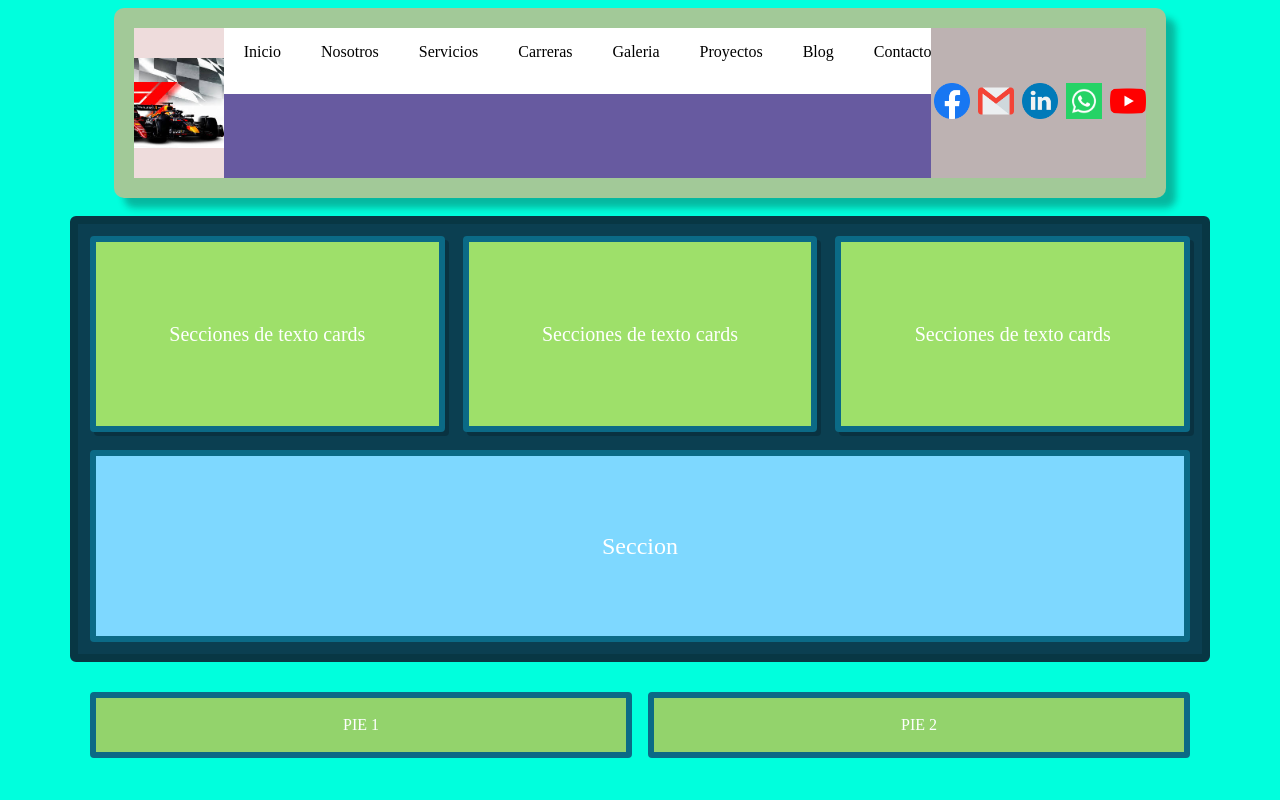
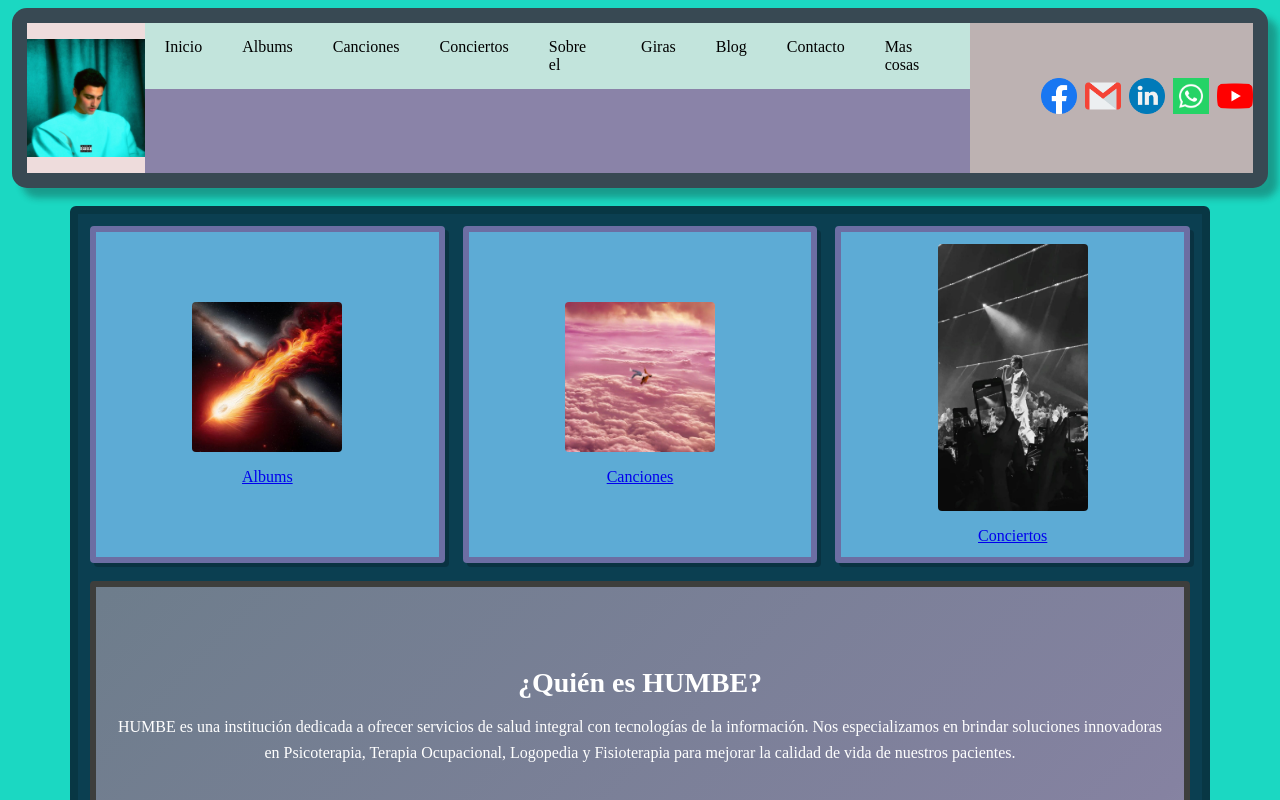
Before and after one commit to Jaqui177/SITIO-TI, a plain HTML site: page index.html in a window 1280 px wide. Shown: the top 800 px of the page. Drawn offline with Linux system fonts and the light colour scheme.

Commit message:
Se agregaron imagenes al index y se modifico tanto como el intex y como el css

```diff
--- a/css/style.css
+++ b/css/style.css
@@ -2,15 +2,15 @@ h1{
     color: rgb(2, 2, 2);
 }
 body{
-    background-color: rgb(0, 255, 221);
+    background-color: rgb(27, 216, 194);
 }
 #encabezado{
-background-color: rgb(162, 201, 152);
+background-color: rgb(56, 73, 83);
 height: 150px;
-width: 80%;
+width: 97%;
 margin: 0 auto;
-border-radius: 10px;
-padding: 20px;
+border-radius: 15px;
+padding: 15px;
 box-shadow: 10px 10px 7px rgba(20, 20, 20, 0.3);
 display: flex;
 }
@@ -28,7 +28,7 @@ display: flex;
 }
 
 .menu{
-    background-color: rgb(103, 90, 160);
+    background-color: rgb(138, 131, 168);
     width: 70%;
 }
 .menu ul{
@@ -36,7 +36,7 @@ display: flex;
     padding: 0%;
     margin: 0%;
     display: flex;
-    background-color: rgb(255, 255, 255);
+    background-color: rgb(194, 228, 220);
 
 }
 
@@ -52,7 +52,7 @@ display: flex;
 }
 
 .menu ul li a:hover{
-    background-color: rgb(186, 212, 124);
+    background-color: rgb(64, 92, 126);
     padding: 15 px 20px;
 }
 .redes{
@@ -66,15 +66,39 @@ display: flex;
 
 #contenido-principal{ margin: 18px auto; padding: 12px; background: #0b3f51; border: 8px solid #083744; border-radius:6px; max-width:1100px; }
 .tarjetas{ display:flex; gap:18px; margin-bottom:18px; }
-.card{ flex:1; min-height:160px; background:#9ee06a; color:#fff; display:flex; align-items:center; justify-content:center; font-size:20px; border:6px solid #0b6a86; border-radius:4px; box-shadow: 4px 4px 0 rgba(0,0,0,0.2); text-align:center; padding:12px; }
+.card{ flex:1; min-height:280px; background:#5dabd5; color:#e10b0b; display:flex; align-items:center; justify-content:center; border:6px solid #6c6ea3; border-radius:4px; box-shadow: 4px 4px 0 rgba(0,0,0,0.2); text-align:center; padding:12px; }
+.card-content{ display:flex; flex-direction:column; align-items:center; gap:12px; }
+.card-img{ width:100%; max-width:150px; height:auto; border-radius:4px; }
+.card p{ margin:0; font-size:16px; }
 
-.gran-seccion{ background:#7ed8ff; height:180px; color:#fff; display:flex; align-items:center; justify-content:center; border:6px solid #0b6a86; border-radius:4px; font-size:24px; }
+@keyframes backgroundMove {
+    0% { background-position: 0% 50%; }
+    50% { background-position: 100% 50%; }
+    100% { background-position: 0% 50%; }
+}
+
+.gran-seccion{
+    background: linear-gradient(-45deg, #c1ced4, #8582a1, #647b83, #9b8888);
+    background-size: 400% 400%;
+    animation: backgroundMove 8s ease infinite;
+    min-height:220px;
+    color:#fff;
+    display:flex;
+    align-items:center;
+    justify-content:center;
+    border:6px solid #3d3e3c;
+    border-radius:4px;
+    padding:20px;
+}
+.gran-seccion-content{ text-align:center; }
+.gran-seccion-content h2{ margin-top:0; margin-bottom:15px; font-size:28px; }
+.gran-seccion-content p{ margin:0; font-size:16px; line-height:1.6; }
 
 .botones-js{ margin: 14px auto; text-align:center; gap:8px; display:flex; justify-content:center; flex-wrap:wrap; }
-.botones-js button{ padding:8px 12px; margin:6px; border-radius:6px; border: none; background:#93d36c; color:#073a3f; cursor:pointer; }
+.botones-js button{ padding:8px 12px; margin:6px; border-radius:6px; border: none; background:#93d36c; color:#b48889; cursor:pointer; }
 
 #pie{ margin: 18px auto; padding: 12px; display:flex; gap:16px; max-width:1100px; }
-.pie-item{ flex:1; background:#93d36c; color:#fff; text-align:center; padding:18px; border:6px solid #0b6a86; border-radius:4px; }
+.pie-item{ flex:1; background:#cbc9c6; color:#fff; text-align:center; padding:18px; border:6px solid #af7777; border-radius:4px; }
 
 /* Responsivo */
 @media (max-width: 800px){
--- a/index.html
+++ b/index.html
@@ -8,18 +8,18 @@
 </head>
 <body>
     <div id="encabezado">
-        <div class="logo"><img src="IMAGES/logo.png" alt="logo"></div>
+        <div class="logo"><img src="IMAGES/HUMBE1.png" alt="logo"></div>
         <div class="menu">
             <ul>
                 <li><a href="#">Inicio</a></li>
-                <li><a href="#">Nosotros</a></li>
-                <li><a href="#">Servicios</a></li>
-                <li><a href="#">Carreras</a></li>
-                <li><a href="#">Galeria</a></li>
-                <li><a href="#">Proyectos</a></li>
+                <li><a href="#">Albums</a></li>
+                <li><a href="#">Canciones</a></li>
+                <li><a href="#">Conciertos</a></li>
+                <li><a href="#">Sobre el</a></li>
+                <li><a href="#">Giras</a></li>
                 <li><a href="#">Blog</a></li>
                 <li><a href="#">Contacto</a></li>
-                <li><a href="#">Campus Virtual</a></li>
+                <li><a href="#">Mas cosas</a></li>
             </ul>
         </div>
         <div class="redes social-links">
@@ -34,13 +34,31 @@
     <!-- Contenido principal: tarjetas y sección grande -->
     <main id="contenido-principal">
         <div class="tarjetas">
-            <div class="card">Secciones de texto cards</div>
-            <div class="card">Secciones de texto cards</div>
-            <div class="card">Secciones de texto cards</div>
+            <div class="card">
+                <div class="card-content">
+                     <a href="#"><img src="IMAGES/HUMBE2.png" alt="Albums" class="card-img"></a>
+                    <a href="#"><p>Albums</p></a>
+                </div>
+            </div>
+            <div class="card">
+                <div class="card-content">
+                     <a href="#"><img src="IMAGES/HUMBE3.png" alt="Canciones" class="card-img"></a>
+                    <a href="#"><p>Canciones</p></a>
+                </div>
+            </div>
+            <div class="card">
+                <div class="card-content">
+                     <a href="#"><img src="IMAGES/HUMBE4.PNG" alt="Conciertos" class="card-img"></a>
+                    <a href="#"><p>Conciertos</p></a>
+                </div>
+            </div>
         </div>
 
         <section class="gran-seccion">
-            <p>Seccion</p>
+            <div class="gran-seccion-content">
+                <h2>¿Quién es HUMBE?</h2>
+                <p>HUMBE es una institución dedicada a ofrecer servicios de salud integral con tecnologías de la información. Nos especializamos en brindar soluciones innovadoras en Psicoterapia, Terapia Ocupacional, Logopedia y Fisioterapia para mejorar la calidad de vida de nuestros pacientes.</p>
+            </div>
         </section>
     </main>
 
```
Also changed, not shown: IMAGES/.HUMBE1.png (added), IMAGES/HUMBE1.png (added), IMAGES/HUMBE2.png (added), IMAGES/HUMBE3.png (added), IMAGES/HUMBE4.png (added), IMAGES/logo.png (deleted).
